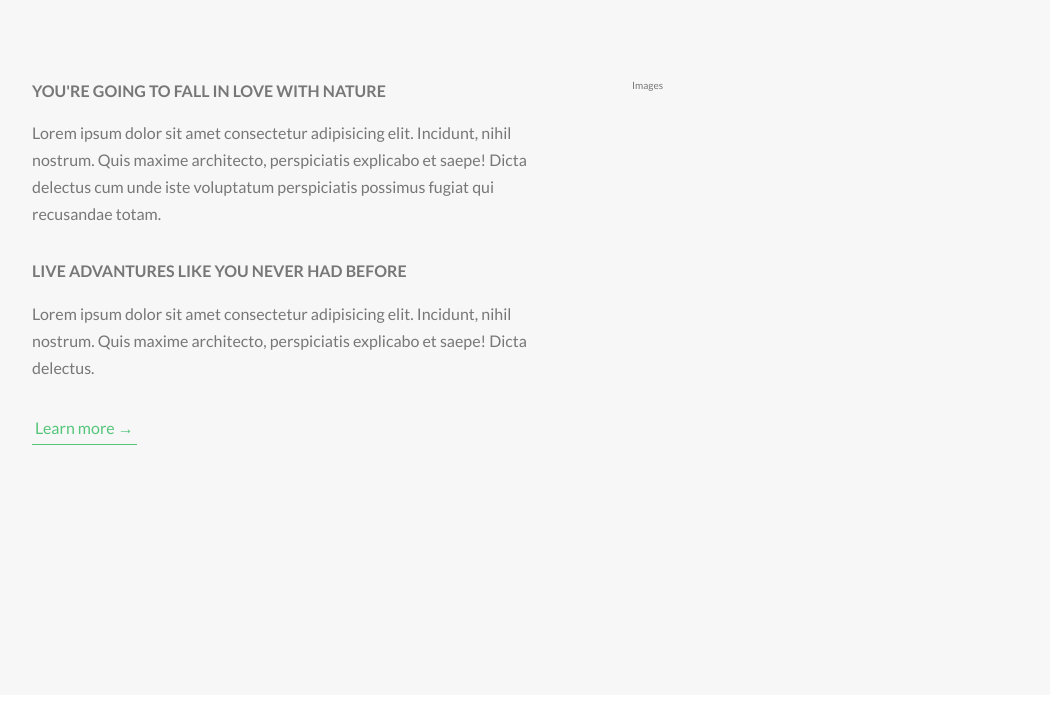
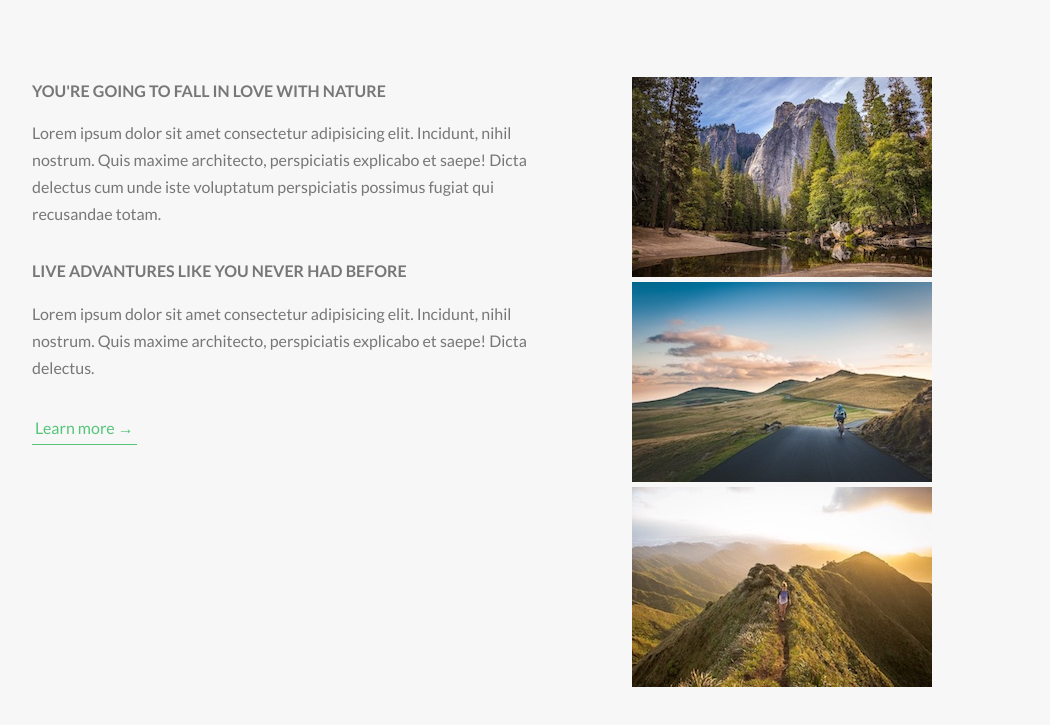
Before and after one commit to nfo94/advanced-css-sass, a website: page Natours/starter/index.html in a window 1280 px wide. Shown: the part 943-1668 px from the top of the page, without its empty margins (38-1088 px from the left). Drawn offline with Linux system fonts and the light colour scheme.

Commit message:
Atualizando

```diff
--- a/Natours/starter/index.html
+++ b/Natours/starter/index.html
@@ -50,7 +50,11 @@
 				</div>
 
 				<div class="col-1-of-2">
-					Images
+					<div class="composition">
+						<img src="img/nat-1.jpg" alt="Photo 1" class="composition__photo composition__photo--p1">
+						<img src="img/nat-2.jpg" alt="Photo 2" class="composition__photo composition__photo--p2">
+						<img src="img/nat-3.jpg" alt="Photo 3" class="composition__photo composition__photo--p3">
+					</div>
 				</div>
 			</div>
 		</section>
--- a/Natours/starter/sass/main.scss
+++ b/Natours/starter/sass/main.scss
@@ -8,6 +8,7 @@
 @import "base/utilities";
 
 @import "components/button";
+@import "components/composition";
 
 @import "pages/home";
 
```
Also changed, not shown: Natours/starter/sass/components/_composition.scss (added).
